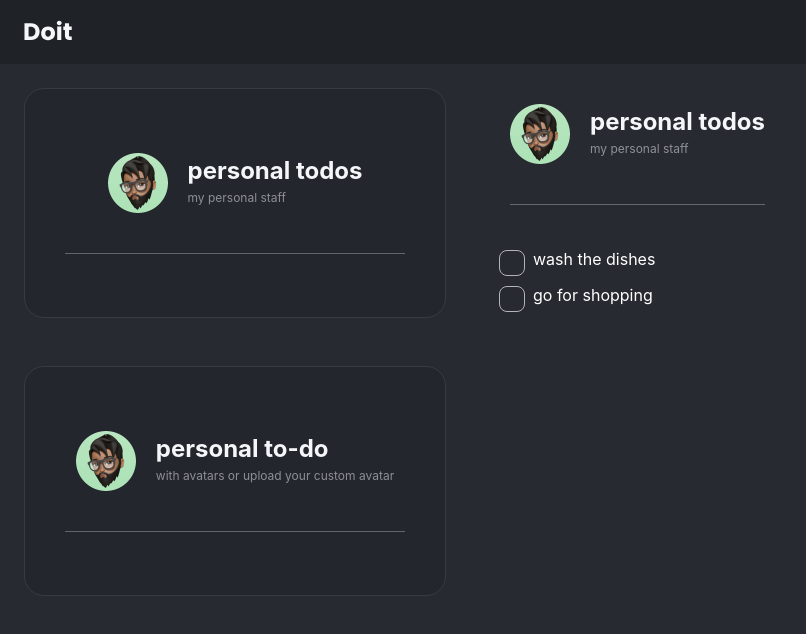
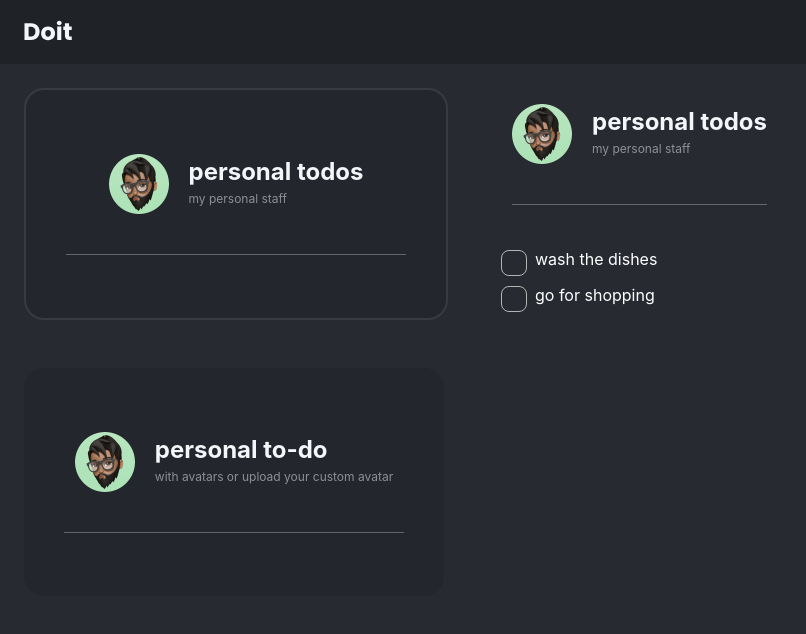
Before and after one commit to PetrosVoskanyan/todo, a React (Create React App) app: page / in a window 1280 px wide. Shown: the top 634 px of the page, without its empty margins (0-806 px from the left). Built offline with nearby package versions, Linux system fonts and the light colour scheme.

Commit message:
[add] dynamic task selection

```diff
--- a/src/pages/pageContent.js
+++ b/src/pages/pageContent.js
@@ -35,7 +35,7 @@ export class PageContent extends Component {
         ],
       },
     ],
-    currenActive: 0,
+    selectedTask: 0,
   };
 
   render() {
@@ -43,13 +43,23 @@ export class PageContent extends Component {
       <div>
         <Header />
         <div className="PageContainer">
-          <TaskList tasks={this.state.taskList} />
+          <TaskList
+            tasks={this.state.taskList}
+            selected={this.state.selectedTask}
+            onChange={(ind) => this.selectedTaskChange(ind)}
+          />
           <TaskDetails
-            activeTask={this.state.taskList[this.state.currenActive]}
-            tasks={this.state.taskList[this.state.currenActive]}
+            activeTask={this.state.taskList[this.state.selectedTask]}
+            tasks={this.state.taskList[this.state.selectedTask]}
           />
         </div>
       </div>
     );
   }
+
+  selectedTaskChange(index) {
+    this.setState({
+      selectedTask: index,
+    });
+  }
 }
--- a/src/pages/taskList/TaskListItem/task-list-item.js
+++ b/src/pages/taskList/TaskListItem/task-list-item.js
@@ -1,9 +1,12 @@
 import './task-list-item.scss';
 import { Taskinfo } from '../../../components/task-info';
 
-export const TaskListItem = ({ task }) => {
+export const TaskListItem = ({ task, onChangeSelected, active }) => {
   return (
-    <div className="TaskListItem">
+    <div
+      className={`TaskListItem ${active ? 'Active' : ''}`}
+      onClick={() => onChangeSelected()}
+    >
       <Taskinfo taskInfo={task} />
     </div>
   );
--- a/src/pages/taskList/TaskListItem/task-list-item.scss
+++ b/src/pages/taskList/TaskListItem/task-list-item.scss
@@ -2,11 +2,15 @@
   background: rgba(35, 38, 44, 1);
   width: 420px;
   height: 228px;
-  border: 1px solid #383B41;
   border-radius: 20px;
   margin: 24px;
   display: flex;
   align-content: center;
   justify-content: center;
   flex-direction: column;
+  cursor: pointer;
+
+  &.Active {
+    border: 2px solid #383B41;
+  }
 }
--- a/src/pages/taskList/task-list.js
+++ b/src/pages/taskList/task-list.js
@@ -1,14 +1,16 @@
 import { TaskListItem } from './TaskListItem/task-list-item';
 import './task-list.scss';
 
-export const TaskList = ({ tasks }) => {
+export const TaskList = ({ tasks, selected, onChange }) => {
 
   return (
     <div className="TaskList">
       {
-        tasks.map((item) => (
+        tasks.map((item, ind) => (
           <TaskListItem
             task={item}
+            onChangeSelected={() => onChange(ind)}
+            active={ind === selected}
           />
         ))
       }
```
